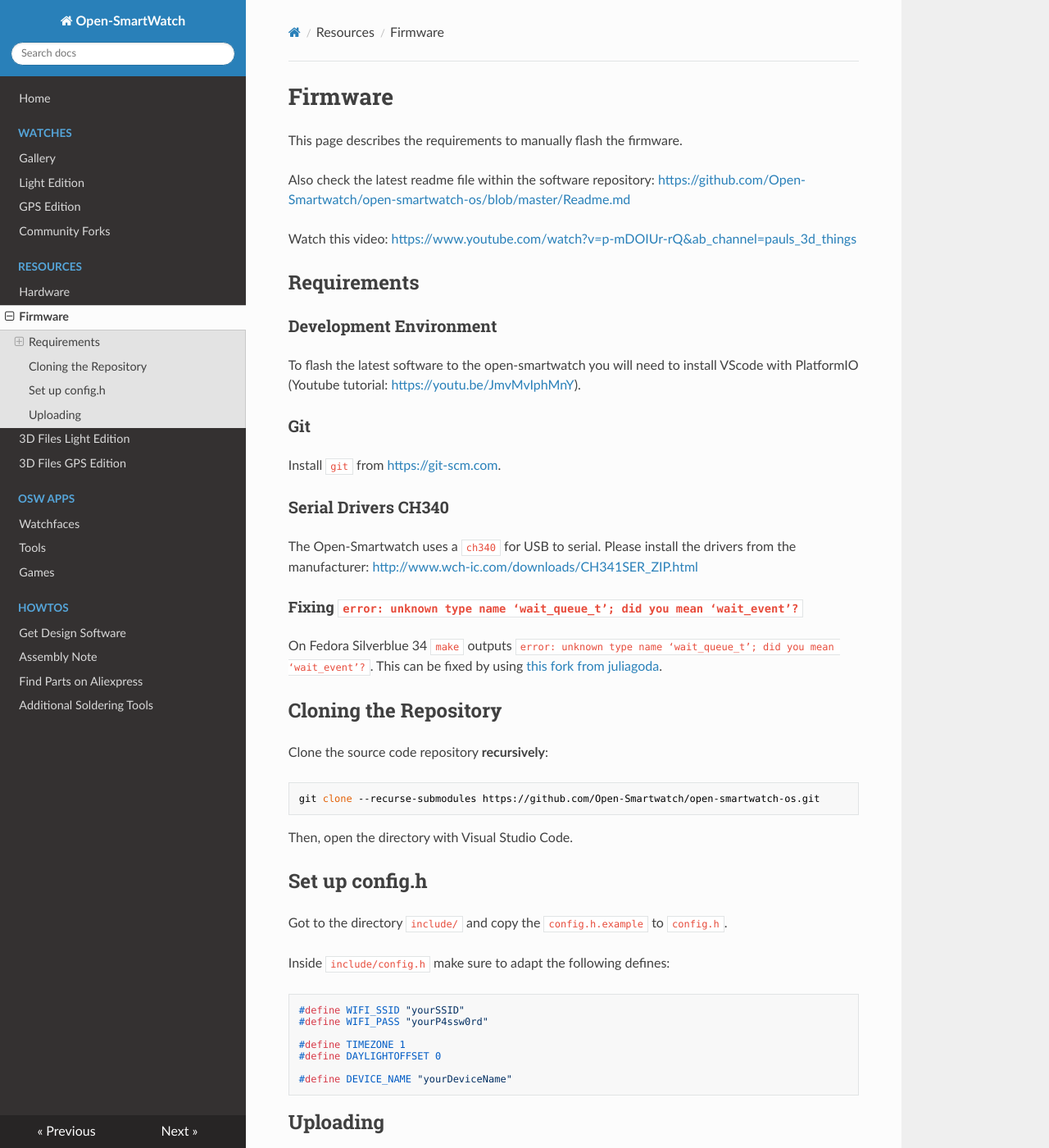
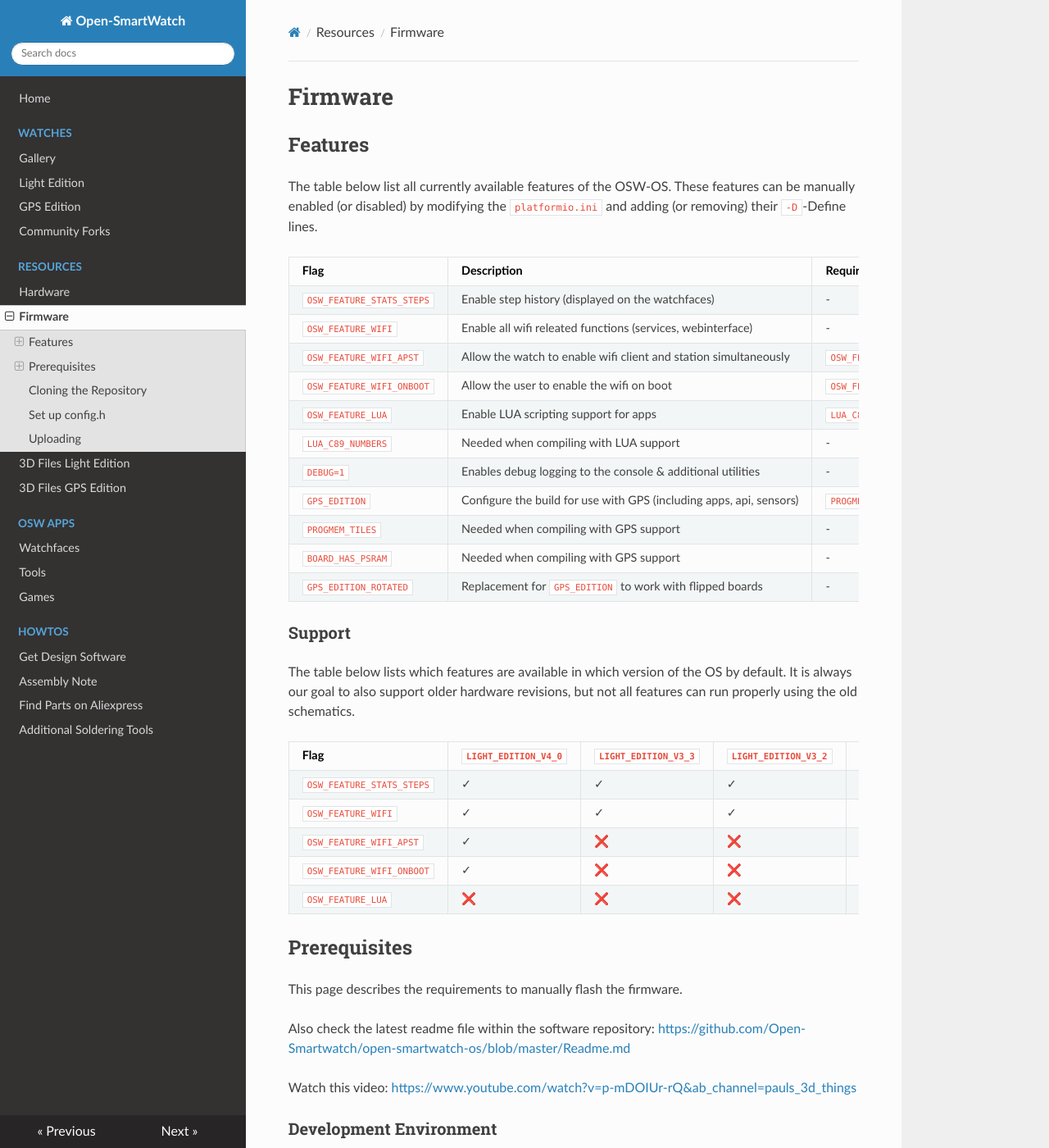
Before and after one commit to Open-Smartwatch/open-smartwatch.github.io, an MkDocs documentation site: the page built from docs/resources/firmware.md, in a window 1280 px wide and 1400 px high. Shown: the whole window at 82% size. Built offline with MkDocs 1.6.1, drawn with Linux system fonts in a browser that asks for light colours; nearby versions of some CDN libraries; some of the changed text lies outside the part shown.

Commit message:
Added OSW feature flags

````diff
--- a/docs/resources/firmware.md
+++ b/docs/resources/firmware.md
@@ -1,12 +1,38 @@
 # Firmware
+## Features
+The table below list all currently available features of the OSW-OS. These features can be manually enabled (or disabled) by modifying the `platformio.ini` and adding (or removing) their `-D`-Define lines.
 
+Flag | Description | Requirements
+----------- | ----------- | -----------
+`OSW_FEATURE_STATS_STEPS` | Enable step history (displayed on the watchfaces) | -
+`OSW_FEATURE_WIFI` | Enable all wifi releated functions (services, webinterface) | -
+`OSW_FEATURE_WIFI_APST` | Allow the watch to enable wifi client and station simultaneously | `OSW_FEATURE_WIFI`
+`OSW_FEATURE_WIFI_ONBOOT` | Allow the user to enable the wifi on boot | `OSW_FEATURE_WIFI`
+`OSW_FEATURE_LUA` | Enable LUA scripting support for apps | `LUA_C89_NUMBERS`
+`LUA_C89_NUMBERS` | Needed when compiling with LUA support | -
+`DEBUG=1` | Enables debug logging to the console & additional utilities | -
+`GPS_EDITION` | Configure the build for use with GPS (including apps, api, sensors) | `PROGMEM_TILES`, `BOARD_HAS_PSRAM`
+`PROGMEM_TILES` | Needed when compiling with GPS support | -
+`BOARD_HAS_PSRAM` | Needed when compiling with GPS support | -
+`GPS_EDITION_ROTATED` | Replacement for `GPS_EDITION` to work with flipped boards | -
+
+### Support
+The table below lists which features are available in which version of the OS by default. It is always our goal to also support older hardware revisions, but not all features can run properly using the old schematics.
+
+Flag | `LIGHT_EDITION_V4_0` | `LIGHT_EDITION_V3_3` | `LIGHT_EDITION_V3_2` | `LIGHT_EDITION_DEV_LUA` | `GPS_EDITION_V3_1` | `GPS_EDITION_DEV_ROTATED`
+----------- | ----------- | ----------- | ----------- | ----------- | ----------- | -----------
+`OSW_FEATURE_STATS_STEPS` | ✓ | ✓ | ✓ | ❌ | ✓ | ✓
+`OSW_FEATURE_WIFI` | ✓ | ✓ | ✓ | ❌ | ✓ | ✓
+`OSW_FEATURE_WIFI_APST` | ✓ | ❌ | ❌ | ❌ | ✓ | ✓
+`OSW_FEATURE_WIFI_ONBOOT` | ✓ | ❌ | ❌ | ❌ | ✓ | ✓
+`OSW_FEATURE_LUA` | ❌ | ❌ | ❌ | ✓ | ❌ | ❌
+
+## Prerequisites
 This page describes the requirements to manually flash the firmware.
 
 Also check the latest readme file within the software repository: [https://github.com/Open-Smartwatch/open-smartwatch-os/blob/master/Readme.md](https://github.com/Open-Smartwatch/open-smartwatch-os/blob/master/Readme.md)
 
 Watch this video: [https://www.youtube.com/watch?v=p-mDOIUr-rQ&ab_channel=pauls_3d_things](https://www.youtube.com/watch?v=p-mDOIUr-rQ&ab_channel=pauls_3d_things)
-
-## Requirements
 
 ### Development Environment
 
@@ -35,19 +61,7 @@ Then, open the directory with Visual Studio Code.
 
 ## Set up config.h
 
-Got to the directory `include/` and copy the `config.h.example` to `config.h`.
-
-Inside `include/config.h` make sure to adapt the following defines:
-
-```c++
-#define WIFI_SSID "yourSSID"
-#define WIFI_PASS "yourP4ssw0rd"
-
-#define TIMEZONE 1
-#define DAYLIGHTOFFSET 0
-
-#define DEVICE_NAME "yourDeviceName"
-```
+Got to the directory `include/` and take a look into the `config.h.example` - all instructions are noted there.
 
 ## Uploading
 
````
